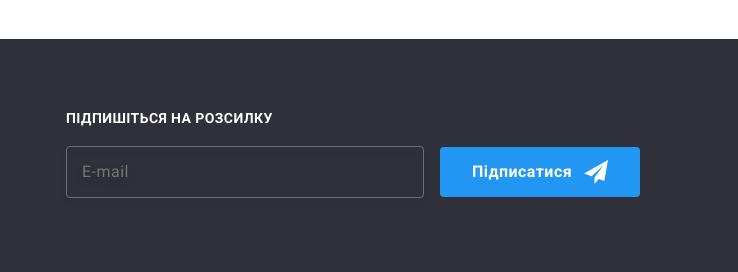
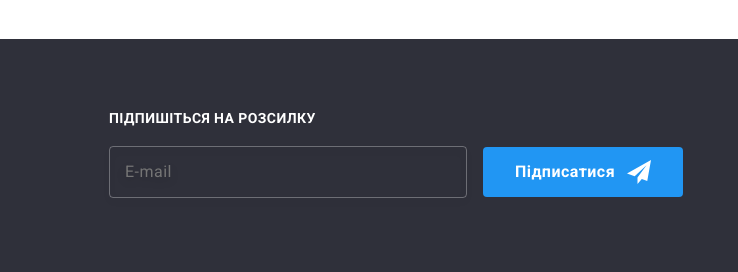
Before and after one commit to EkaterinaMarinets/goit-markup-hw-06, a plain HTML site: page index.html in a window 1280 px wide. Shown: the part 2638-2910 px from the top of the page, 542-1280 px from the left. Drawn offline with nearby package versions, Linux system fonts and the light colour scheme.

Commit message:
Вирівнює форму в футері

```diff
--- a/CSS/styles.css
+++ b/CSS/styles.css
@@ -688,6 +688,12 @@ img {
   fill: var(--third-txt-color);
 }
 
+.footer-subscribe {
+  display: inline-block;
+  margin-left: auto;
+}
+
+
 .footer-subscribe-title {
   margin-bottom: 20px;
   font-weight: 700;
```
